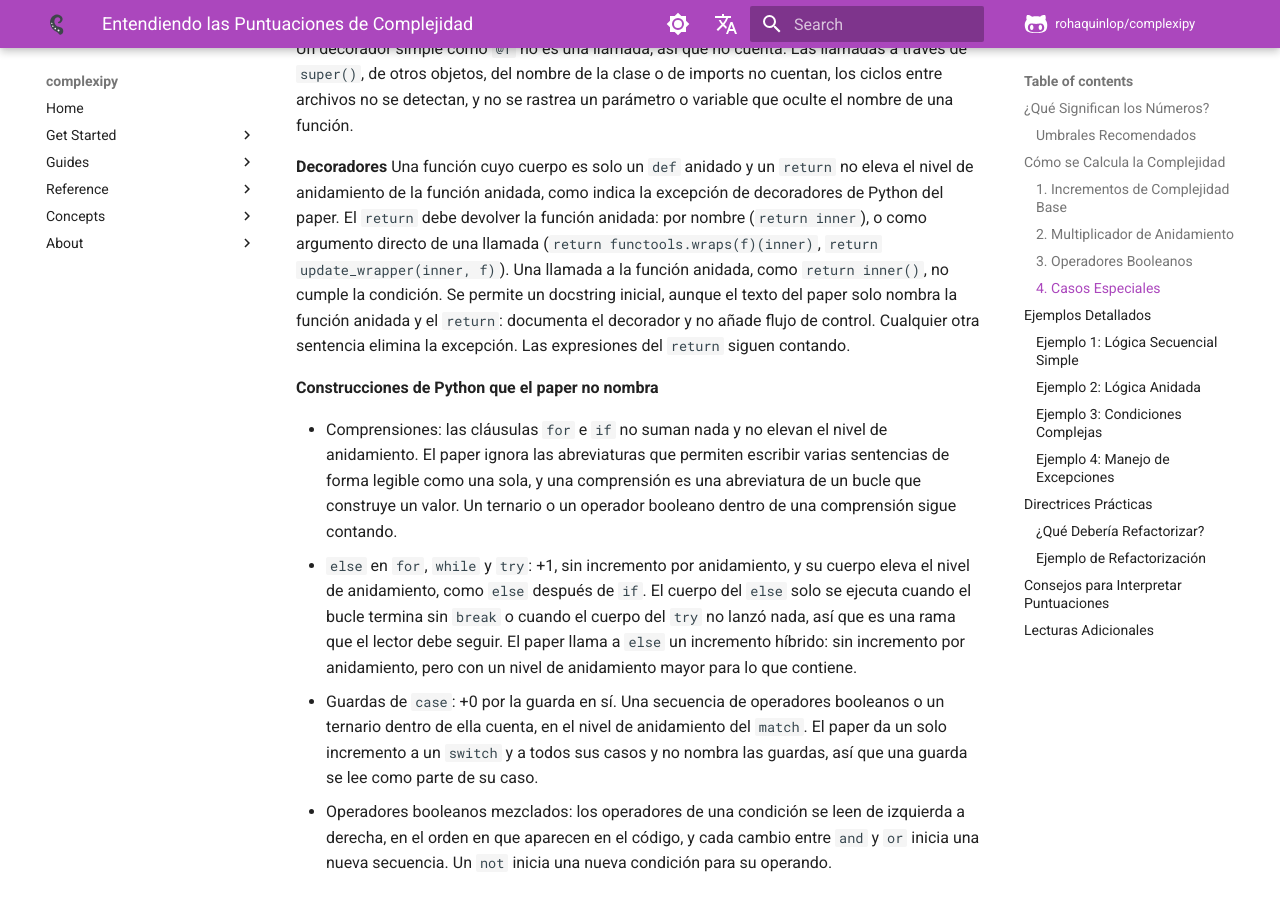
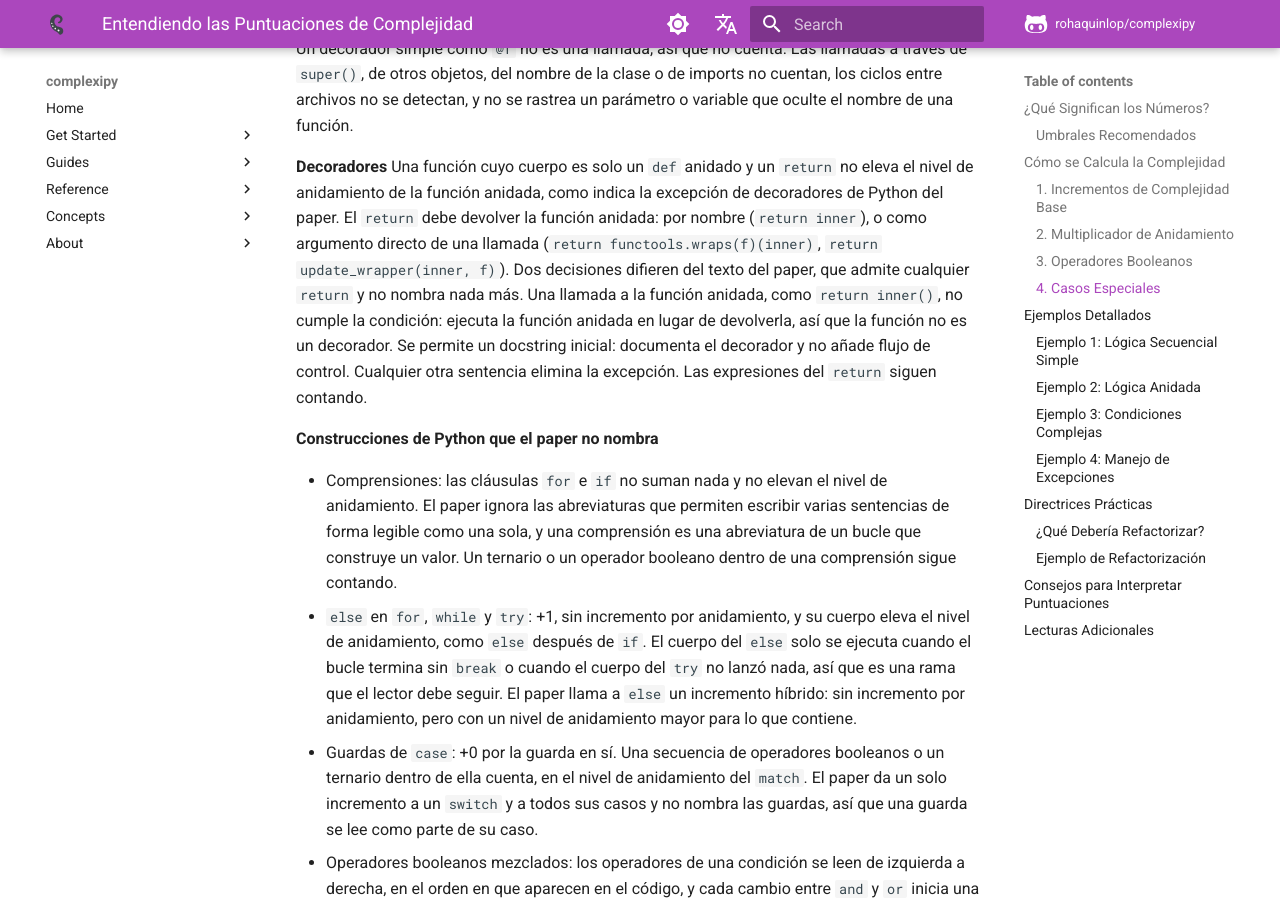
Before and after one commit to rohaquinlop/complexipy, an MkDocs documentation site: the page built from docs/es/understanding-scores.md, in a window 1280 px wide and 900 px high, scrolled down 2953 px. Built offline with MkDocs 1.6.1 and Material for MkDocs 9.7.7, drawn with Linux system fonts in a browser that asks for light colours; comment, search, counter and statistics services are not loaded.

Commit message:
docs(scores): name both decorator rule differences from the paper

```diff
--- a/docs/es/understanding-scores.md
+++ b/docs/es/understanding-scores.md
@@ -95,7 +95,7 @@ match value:        # +1
 Cada función en un ciclo de recursión añade +1 una sola vez, sin importar cuántas llamadas recursivas haga. El ciclo puede ser directo (`fact` llama a `fact`) o indirecto (`a` llama a `b`, `b` llama a `a`). El +1 de una función anidada, o de un método de una clase anidada en una función, va a la función que lo contiene. Una llamada cuenta cuando se resuelve en el mismo archivo: un nombre simple al ámbito de función o de módulo más cercano que lo define, o `self.m()` y `cls.m()` a un método de la clase de quien llama (una clausura dentro de un método usa el `self` de ese método). Una llamada dentro de una lambda, o en los decoradores, los argumentos por defecto, las bases o el cuerpo de clase de una definición anidada, cuenta para la función que la contiene, y los parámetros propios de una lambda ocultan los nombres externos. Un decorador simple como `@f` no es una llamada, así que no cuenta. Las llamadas a través de `super()`, de otros objetos, del nombre de la clase o de imports no cuentan, los ciclos entre archivos no se detectan, y no se rastrea un parámetro o variable que oculte el nombre de una función.
 
 **Decoradores**
-Una función cuyo cuerpo es solo un `def` anidado y un `return` no eleva el nivel de anidamiento de la función anidada, como indica la excepción de decoradores de Python del paper. El `return` debe devolver la función anidada: por nombre (`return inner`), o como argumento directo de una llamada (`return functools.wraps(f)(inner)`, `return update_wrapper(inner, f)`). Una llamada a la función anidada, como `return inner()`, no cumple la condición. Se permite un docstring inicial, aunque el texto del paper solo nombra la función anidada y el `return`: documenta el decorador y no añade flujo de control. Cualquier otra sentencia elimina la excepción. Las expresiones del `return` siguen contando.
+Una función cuyo cuerpo es solo un `def` anidado y un `return` no eleva el nivel de anidamiento de la función anidada, como indica la excepción de decoradores de Python del paper. El `return` debe devolver la función anidada: por nombre (`return inner`), o como argumento directo de una llamada (`return functools.wraps(f)(inner)`, `return update_wrapper(inner, f)`). Dos decisiones difieren del texto del paper, que admite cualquier `return` y no nombra nada más. Una llamada a la función anidada, como `return inner()`, no cumple la condición: ejecuta la función anidada en lugar de devolverla, así que la función no es un decorador. Se permite un docstring inicial: documenta el decorador y no añade flujo de control. Cualquier otra sentencia elimina la excepción. Las expresiones del `return` siguen contando.
 
 **Construcciones de Python que el paper no nombra**
 
```
Also changed, not shown: docs/understanding-scores.md (+1 -1 lines).
